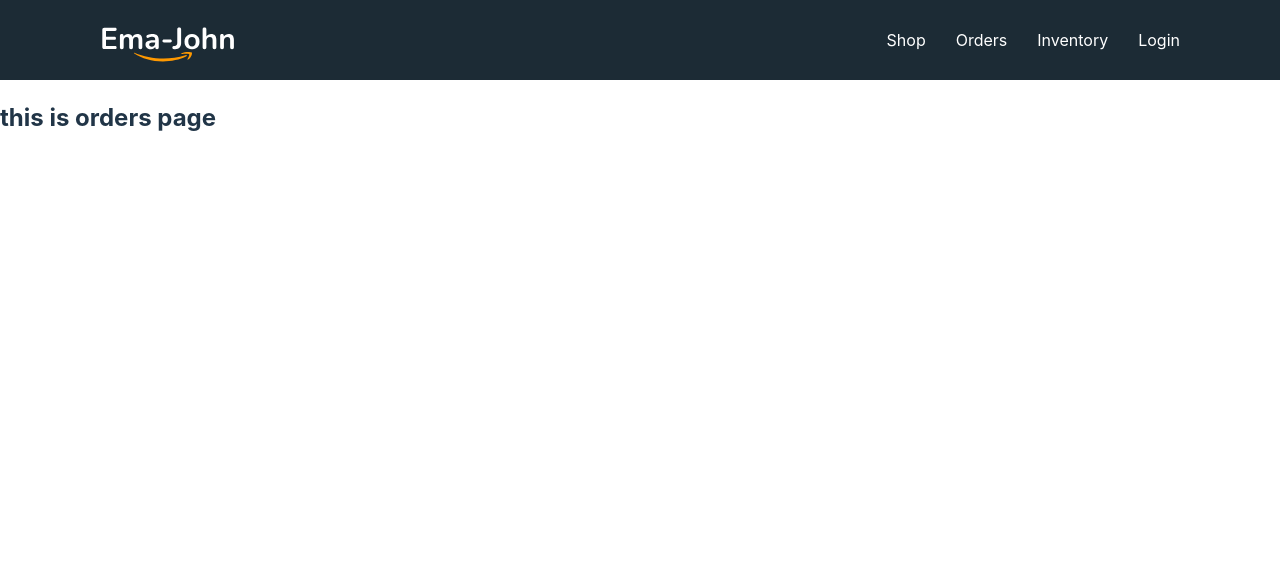
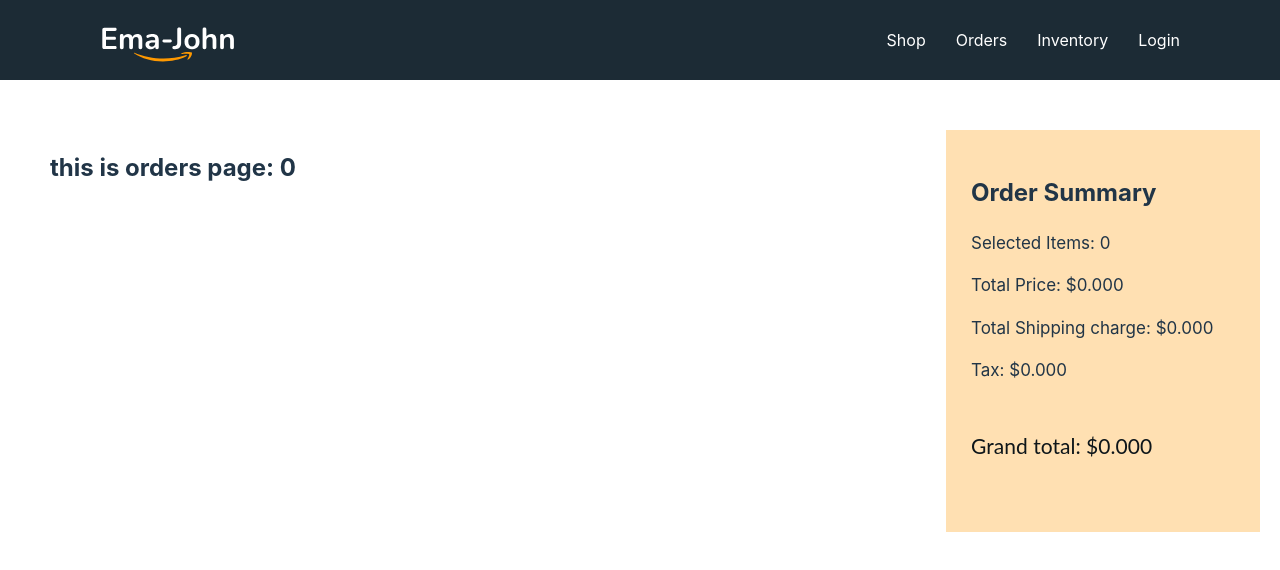
Before and after one commit to hasibprangon/ema-jhon-simple-with-react-router-recap, a React (Vite) app: page /orders in a window 1280 px wide. Shown: the top 570 px of the page. Built offline with nearby package versions, Linux system fonts and the light colour scheme.

Commit message:
loading cartProduct from local storage

```diff
--- /dev/null
+++ b/src/Loaders/CartProductsLoader.js
@@ -0,0 +1,27 @@
+import { getShoppingCart } from "../utilities/fakedb";
+
+const cartProductsLoader = async() => {
+    const loadedProducts = await fetch('products.json');
+    const products = await loadedProducts.json();
+
+    //if cart data is in database , you have to use async await;
+
+    const storedCart = getShoppingCart();
+
+    const shavedCart = [];
+    console.log(storedCart);
+    for(const id in storedCart){
+        const addedProduct = products.find(pd => pd.id === id);
+        if(addedProduct){
+            const quantity = storedCart[id];
+            addedProduct.quantity = quantity;
+            shavedCart.push(addedProduct);
+        }
+    }
+
+    console.log(products);
+    return shavedCart;
+}
+
+
+export default cartProductsLoader;
--- a/src/components/Orders/Orders.jsx
+++ b/src/components/Orders/Orders.jsx
@@ -1,9 +1,18 @@
 import React from 'react';
+import Cart from '../cart/Cart';
+import { useLoaderData } from 'react-router-dom';
 
 const Orders = () => {
+    const products = useLoaderData();
+    console.log(products);
     return (
-        <div>
-            <h2>this is orders page</h2>
+        <div className='shop-container'>
+            <div className="products-container">
+                <h2>this is orders page: {products.length}</h2>
+            </div>
+            <div className='cart-container'>
+                <Cart cart={[]}></Cart>
+            </div>
         </div>
     );
 };
--- a/src/main.jsx
+++ b/src/main.jsx
@@ -8,6 +8,7 @@
 import Orders from './components/Orders/Orders'
 import Inventory from './components/Inventory/Inventory'
 import Login from './components/Header/Login/Login'
+import cartProductsLoader from './Loaders/CartProductsLoader'
 
 const router = createBrowserRouter([
 {
@@ -20,7 +21,8 @@
     },
     {
       path:'orders',
-      element:<Orders></Orders>
+      element:<Orders></Orders>,
+      loader: cartProductsLoader
     },
     {
       path:'inventory',
```
